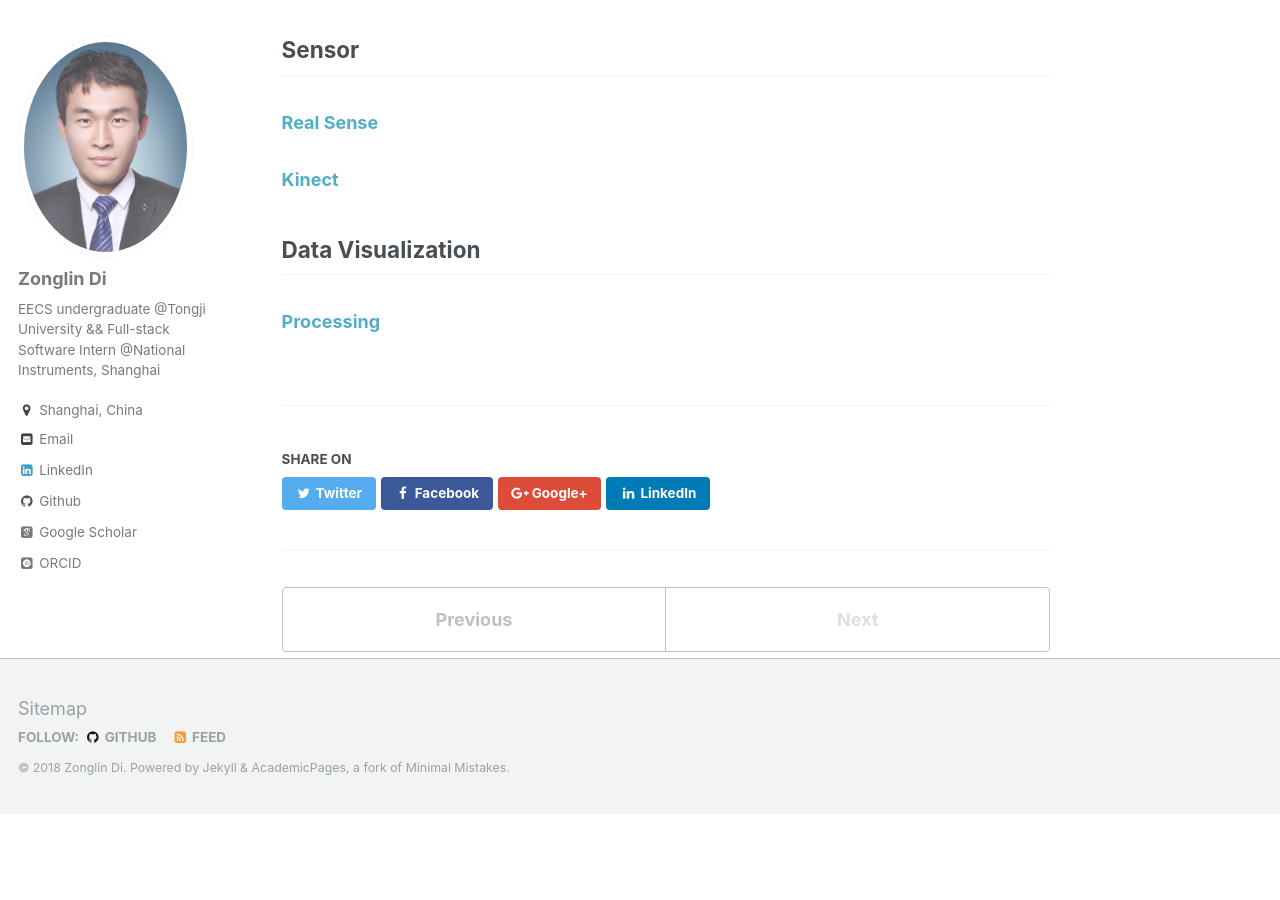
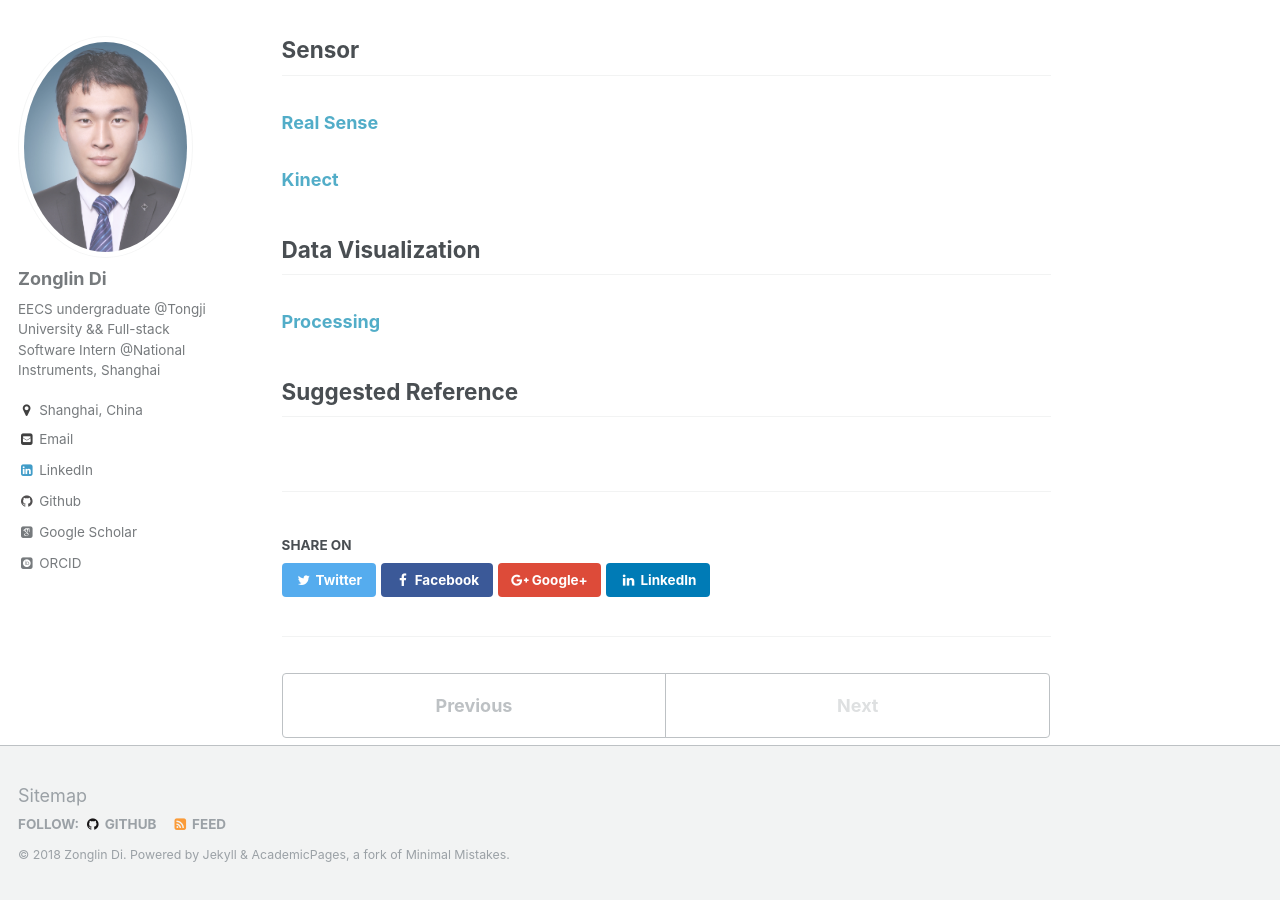
Before and after one commit to ElegantLin/elegantlin.github.io, a Jekyll site: the page built from _teaching/CDI.md, in a window 1280 px wide and 900 px high, scrolled down 1095 px. Built offline with Jekyll 4.4.1, drawn with Linux system fonts in a browser that asks for light colours; some web fonts are replaced; before the commit the page ends 1909 px from its top, so only the background shows below that.

Commit message:
update CDI

```diff
--- a/_teaching/CDI.md
+++ b/_teaching/CDI.md
@@ -32,3 +32,5 @@ Hi, visitors. This page is for your reference in Open Source Hardware and Progra
 
 ## Data Visualization
 ### [Processing](https://processing.org/)
+
+## Suggested Reference
```
